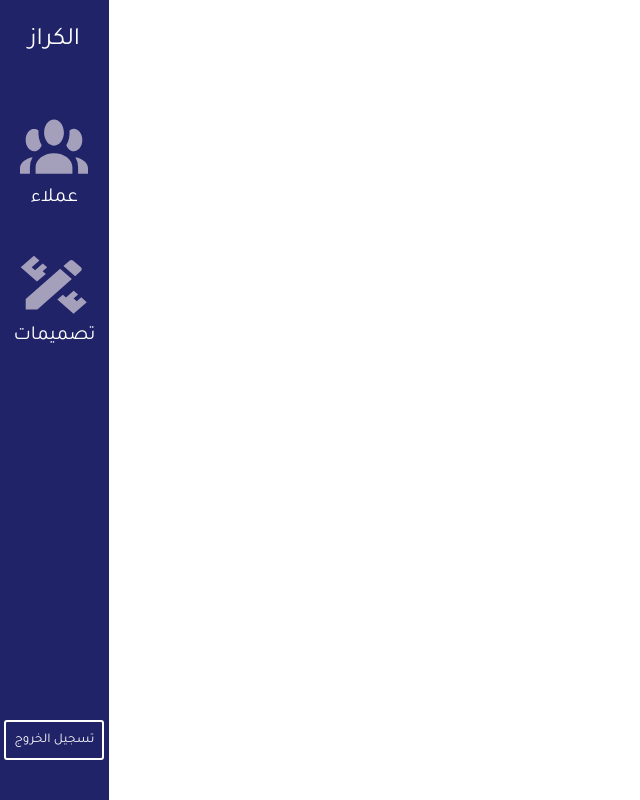
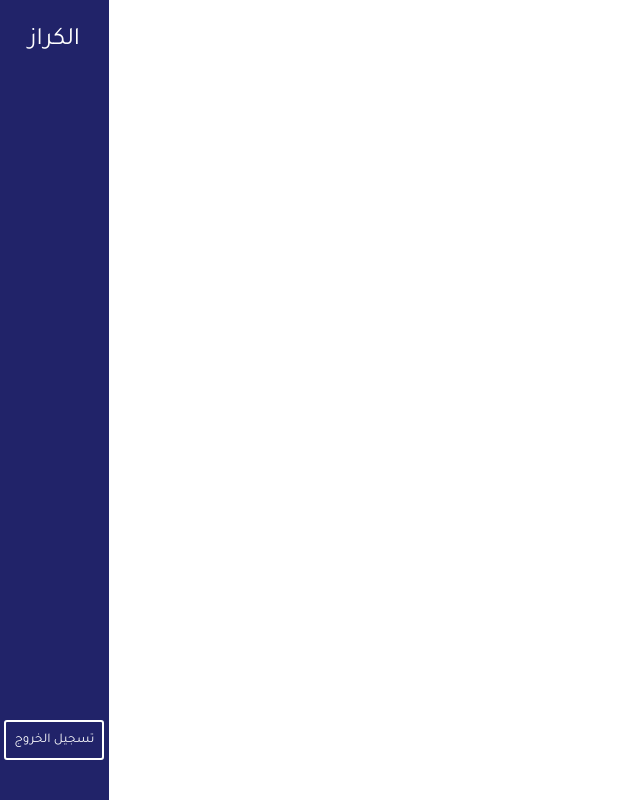
Before and after one commit to ZiadAliKhalifa/Karez-frontend, a React (Create React App) app: page / in a window 1280 px wide. Shown: the whole page, without its empty margins (0-640 px from the left). Built offline with nearby package versions, Linux system fonts and the light colour scheme; what react-router-guards would draw is missing.

Commit message:
a7la sidenav 3ala fe5adko

```diff
--- a/src/components/sideNav/SideNav.jsx
+++ b/src/components/sideNav/SideNav.jsx
@@ -13,7 +13,7 @@ function SideNav() {
   return (
     <nav className="sidenav-container">
       <div className="sidenav-title">الكراز</div>
-      {userRole !== "Montage Admin" && (
+      {userRole === "Montage Admin" && (
         <>
           <div
             className="sidenav-tabs"
```
